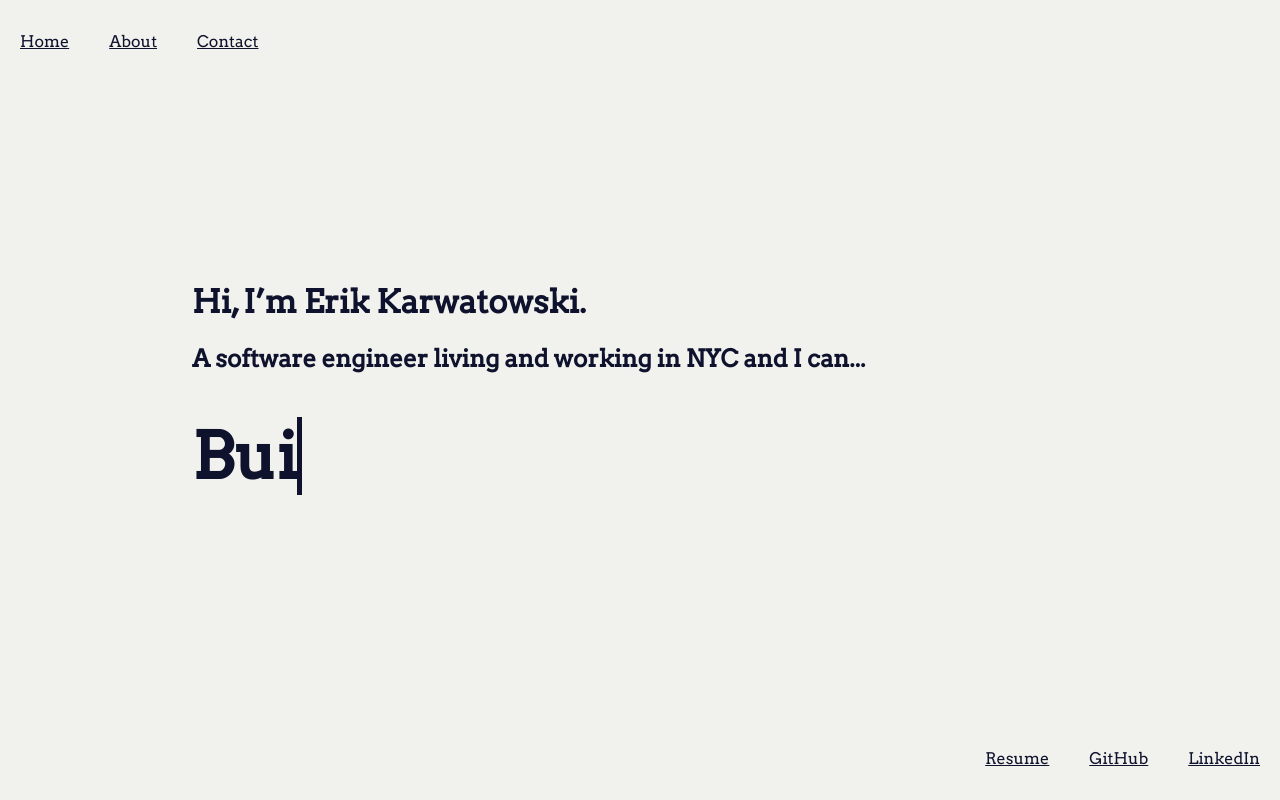
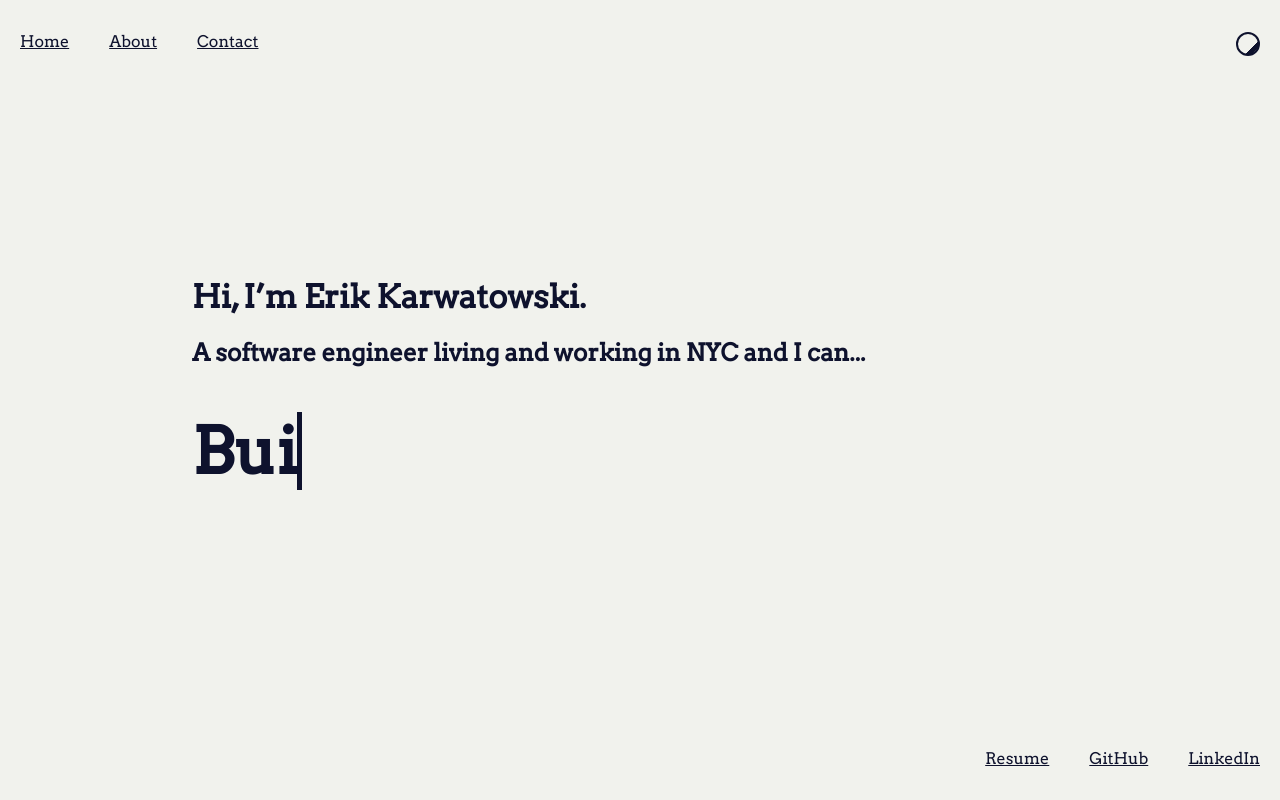
Before and after one commit to erikleon/personal-site, a Next.js app: page / in a window 1280 px wide. Built offline with nearby package versions, Linux system fonts and the light colour scheme.

Commit message:
add toggle for light dark theme

```diff
--- a/components/layout/Layout.tsx
+++ b/components/layout/Layout.tsx
@@ -1,14 +1,51 @@
-import Navbar from '../navigation/Navigation'
-import Footer from '../footer/Footer'
-import styles from '../../styles/Layout.module.css'
+import Navbar from "../navigation/Navigation";
+import Footer from "../footer/Footer";
+import styles from "../../styles/Layout.module.css";
+import { useEffect } from "react";
 
 export default function Layout({ children }: Record<string, React.ReactNode>) {
-  console.log('Hey there! If you\'re inspecting this page, you should hire me! I\'m a great teammate and I\'m looking for a job right now!');
+  console.log(
+    "Hey there! If you're inspecting this page, you should hire me! I'm a great teammate and I'm looking for a job right now!"
+  );
+
+  const handleThemeToggle = () => {
+    // toggle theme
+    const wrapperElement = document.getElementById("wrapperElement");
+    const themeToggleButton = document.getElementById("themeToggleButton");
+    if (wrapperElement && themeToggleButton) {
+      wrapperElement.classList.toggle(styles.light);
+      themeToggleButton.classList.toggle(styles.light);
+      wrapperElement.classList.toggle(styles.dark);
+      themeToggleButton.classList.toggle(styles.dark);
+    }
+  };
+
+  useEffect(() => {
+    // get browser theme
+    const theme = window.matchMedia("(prefers-color-scheme: dark)").matches
+      ? "dark"
+      : "light";
+
+    // set theme
+    const wrapperElement = document.getElementById("wrapperElement");
+    const themeToggleButton = document.getElementById("themeToggleButton");
+    if (wrapperElement && themeToggleButton) {
+      if (theme === "dark") {
+        wrapperElement.classList.add(styles.dark);
+        themeToggleButton.classList.add(styles.dark);
+      }
+      if (theme === "light") {
+        wrapperElement.classList.add(styles.light);
+        themeToggleButton.classList.add(styles.light);
+      }
+    }
+  }, []);
+
   return (
-    <div className={styles.layout}>
-      <Navbar />
+    <div id="wrapperElement" className={styles.layout}>
+      <Navbar handleThemeToggle={handleThemeToggle} />
       <main>{children}</main>
       <Footer />
     </div>
-  )
+  );
 }
--- a/components/navigation/Navigation.tsx
+++ b/components/navigation/Navigation.tsx
@@ -1,8 +1,12 @@
-import Link from "next/link"
-import styles from '../../styles/Navigation.module.css'
+import Link from "next/link";
+import styles from "../../styles/Navigation.module.css";
 
-const Navigation = () => (
-  <header className={styles.header}>
+const Navigation = ({
+  handleThemeToggle,
+}: {
+  handleThemeToggle: () => void;
+}) => (
+  <header className="header">
     <nav>
       <Link href="/" className={styles.pageLink}>
         Home
@@ -15,9 +19,17 @@ const Navigation = () => (
       <Link href="/contact" className={styles.pageLink}>
         Contact
       </Link>
+
+      <button
+        id="themeToggleButton"
+        aria-label="Toggle theme"
+        className={styles.themeToggleButton}
+        onClick={handleThemeToggle}
+      >
+        Toggle Theme
+      </button>
     </nav>
   </header>
+);
 
-)
-
-export default Navigation
+export default Navigation;
--- a/styles/Layout.module.css
+++ b/styles/Layout.module.css
@@ -6,3 +6,45 @@
   flex-direction: column;
   justify-content: space-between;
 }
+
+.layout.dark {
+  background: #0e122d;
+  color: #f1f2ed;
+}
+
+.layout.dark a {
+  color: #f1f2ed;
+}
+
+.layout.light {
+  background: #f1f2ed;
+  color: #0e122d;
+}
+
+.layout.light a {
+  color: #0e122d;
+}
+
+.layout a {
+  text-decoration: underline;
+}
+
+@media (prefers-color-scheme: dark) {
+  .layout {
+    background: #0e122d;
+    color: #f1f2ed;
+  }
+
+  .layout.light {
+    background: #f1f2ed;
+    color: #0e122d;
+  }
+
+  .layout.light a {
+    color: #0e122d;
+  }
+
+  .layout a {
+    color: #f1f2ed;
+  }
+}
--- a/styles/Navigation.module.css
+++ b/styles/Navigation.module.css
@@ -1,4 +1,5 @@
-.header, .footer {
+.header,
+.footer {
   max-width: 100%;
 }
 
@@ -14,11 +15,38 @@
 .pageLink {
   padding: 0 20px;
   font-family: "Arvo";
-  color: #0E122D;
 }
 
-@media (prefers-color-scheme: dark) {
-  .pageLink {
-    color: #F1F2ED;
-  }
+.dark {
+  border-color: #f1f2ed;
 }
+
+.light {
+  border-color: #0e122d;
+}
+
+.themeToggleButton {
+  background: linear-gradient(to right, #f1f2ed 50%, #0e122d 50%);
+  border: 2px solid #0e122d;
+  border-radius: 50%;
+  width: 24px;
+  height: 24px;
+  cursor: pointer;
+  position: relative;
+  color: transparent;
+  overflow: hidden;
+  transform: rotate(45deg);
+  float: right;
+  margin: 0 20px;
+  transition: cubic-bezier(0.075, 0.82, 0.165, 1) 2s all;
+  background-size: 200%;
+  background-position: 25% 50%;
+}
+
+.themeToggleButton:hover {
+  background-position: 100% 50%;
+}
+
+.themeToggleButton.dark {
+  border-color: #f1f2ed;
+}
--- a/styles/globals.css
+++ b/styles/globals.css
@@ -3,8 +3,6 @@ body {
   padding: 0;
   margin: 0;
   font-family: "Montserret", Arial, sans-serif;
-  color: #0E122D;
-  background: #F1F2ED;
 }
 
 a {
@@ -19,12 +17,4 @@ a {
   html {
     color-scheme: dark;
   }
-  body {
-    background: #0E122D;
-    color: #F1F2ED;
-  }
-
-  a {
-    color: #F1F2ED;
-  }
 }
```
